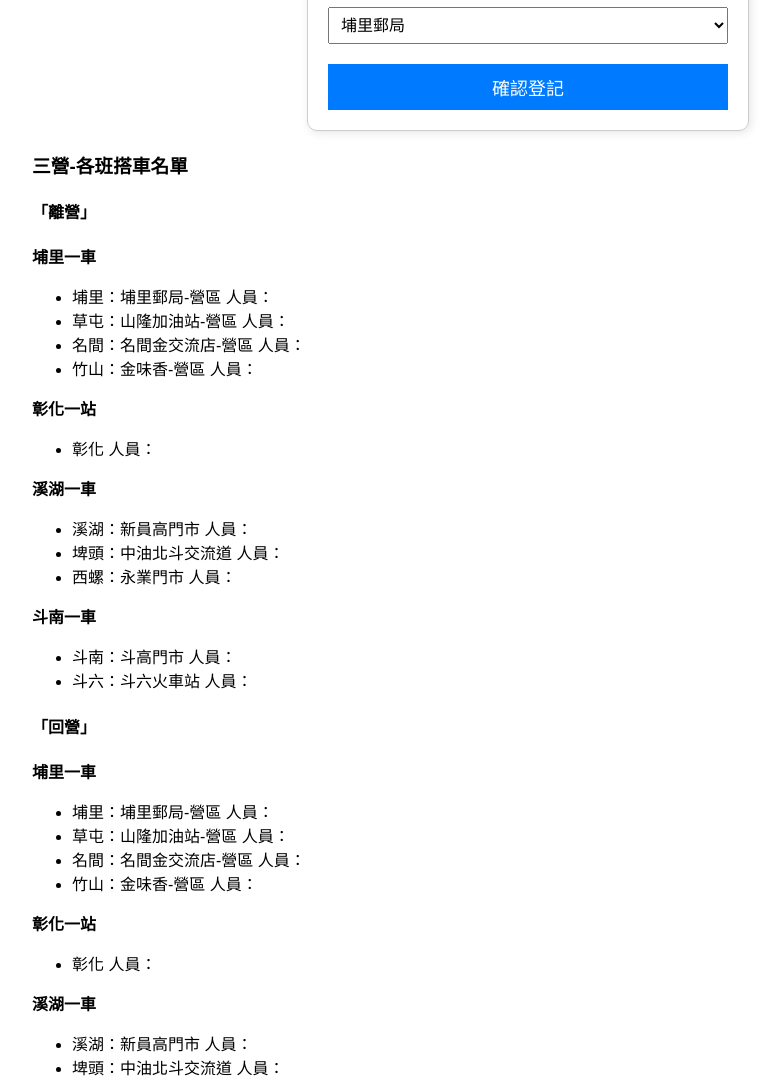
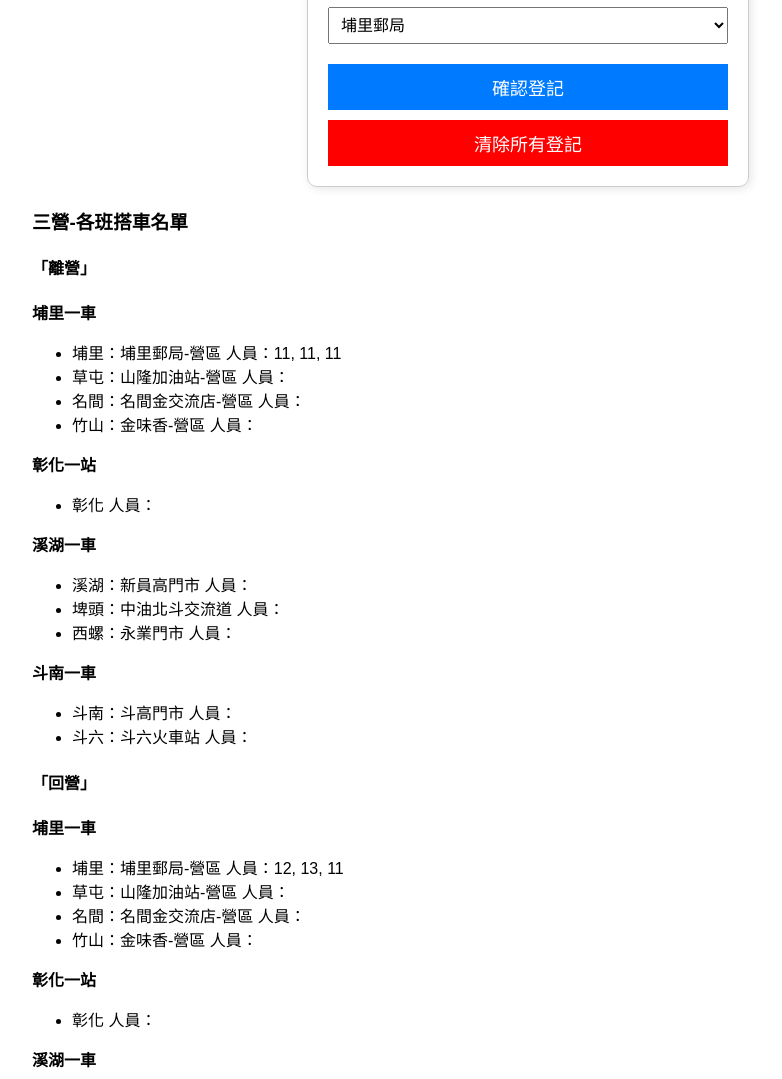
Before and after one commit to WuSamue/station, a plain HTML site: page 1.html in a window 1280 px wide. Shown: the part 354-1433 px from the top of the page, without its empty margins (112-894 px from the left). Drawn offline with Linux system fonts and the light colour scheme.

Commit message:
Update 1.html

```diff
--- a/1.html
+++ b/1.html
@@ -1,7 +1,7 @@
 <!DOCTYPE html>
-<html lang="zh-TW">
-<head>
-    <meta charset="UTF-8">
+<!-- saved from url=(0036)file:///C:/Users/USER/Desktop/1.html -->
+<html lang="zh-TW"><head><meta http-equiv="Content-Type" content="text/html; charset=UTF-8">
+
     <meta name="viewport" content="width=device-width, initial-scale=1.0">
     <title>搭車登記</title>
     <style>
@@ -38,6 +38,8 @@
         button:hover {
             background-color: #0056b3;
         }
+
+
         .update-list {
             text-align: left;
             margin: 20px auto;
@@ -72,63 +74,49 @@
         </select>
 
         <button onclick="submitForm()">確認登記</button>
+        <button onclick="clearAllData()" style="background-color: red;">清除所有登記</button>
+
     </div>
 
     <div class="update-list">
         <h3>三營-各班搭車名單</h3>
         <h4>「離營」</h4>
         <p><strong>埔里一車</strong></p>
-        <ul id="puliList">
-            <li>埔里：埔里郵局-營區 人員：</li>
-            <li>草屯：山隆加油站-營區 人員：</li>
-            <li>名間：名間金交流店-營區 人員：</li>
-            <li>竹山：金味香-營區 人員：</li>
-        </ul>
+        <ul id="puliList"><li>埔里：埔里郵局-營區 人員：11, 11, 11</li>
+                                                                <li>草屯：山隆加油站-營區 人員：</li>
+                                                                <li>名間：名間金交流店-營區 人員：   							        </li>
+                                                                <li>竹山：金味香-營區 人員：</li></ul>
 
         <p><strong>彰化一站</strong></p>
-        <ul id="changhuaList">
-            <li>彰化 人員：</li>
-        </ul>
+        <ul id="changhuaList"><li>彰化 人員：</li></ul>
 
         <p><strong>溪湖一車</strong></p>
-        <ul id="xihuList">
-            <li>溪湖：新員高門市 人員：</li>
-            <li>埤頭：中油北斗交流道 人員：</li>
-            <li>西螺：永業門市 人員：</li>
-        </ul>
+        <ul id="xihuList"><li>溪湖：新員高門市 人員：</li>
+                                                                <li>埤頭：中油北斗交流道 人員：</li>
+                                                                <li>西螺：永業門市 人員：</li></ul>
 
         <p><strong>斗南一車</strong></p>
-        <ul id="dounanList">
-            <li>斗南：斗高門市 人員：</li>
-            <li>斗六：斗六火車站 人員：</li>
-        </ul>
+        <ul id="dounanList"><li>斗南：斗高門市 人員：</li>
+                                                                  <li>斗六：斗六火車站 人員：</li></ul>
 
         <h4>「回營」</h4>
         <p><strong>埔里一車</strong></p>
-        <ul id="puliReturnList">
-            <li>埔里：埔里郵局-營區 人員：</li>
-            <li>草屯：山隆加油站-營區 人員：</li>
-            <li>名間：名間金交流店-營區 人員：</li>
-            <li>竹山：金味香-營區 人員：</li>
-        </ul>
+        <ul id="puliReturnList"><li>埔里：埔里郵局-營區 人員：12, 13, 11</li>
+                                                                <li>草屯：山隆加油站-營區 人員：</li>
+                                                                <li>名間：名間金交流店-營區 人員：</li>
+                                                                <li>竹山：金味香-營區 人員：</li></ul>
 
         <p><strong>彰化一站</strong></p>
-        <ul id="changhuaReturnList">
-            <li>彰化 人員：</li>
-        </ul>
+        <ul id="changhuaReturnList"><li>彰化 人員：</li></ul>
 
         <p><strong>溪湖一車</strong></p>
-        <ul id="xihuReturnList">
-            <li>溪湖：新員高門市 人員：</li>
-            <li>埤頭：中油北斗交流道 人員：</li>
-            <li>西螺：永業門市 人員：</li>
-        </ul>
+        <ul id="xihuReturnList"><li>溪湖：新員高門市 人員：</li>
+                                                                <li>埤頭：中油北斗交流道 人員：</li>
+                                                                <li>西螺：永業門市 人員：</li></ul>
 
         <p><strong>斗南一車</strong></p>
-        <ul id="dounanReturnList">
-            <li>斗南：斗高門市 人員：</li>
-            <li>斗六：斗六火車站 人員：</li>
-        </ul>
+        <ul id="dounanReturnList"><li>斗南：斗高門市 人員：</li>
+                                                                  <li>斗六：斗六火車站 人員：</li></ul>
     </div>
 
 
@@ -217,11 +205,33 @@
     }
 
     }
+function clearAllData() {
+    // 清空 stationData 裡的所有學號陣列
+    for (let tripType in stationData) {
+        for (let station in stationData[tripType]) {
+            stationData[tripType][station] = [];
+        }
+    }
+
+    // 更新畫面顯示
+    updateStationList("離營");
+    updateStationList("回營");
+
+    alert("所有登記資料已清除！");
+}
 
 </script>
 
 
 
 
+
+
+</body>
+</html>
+
+
+
+
     </body>
 </html>
```
